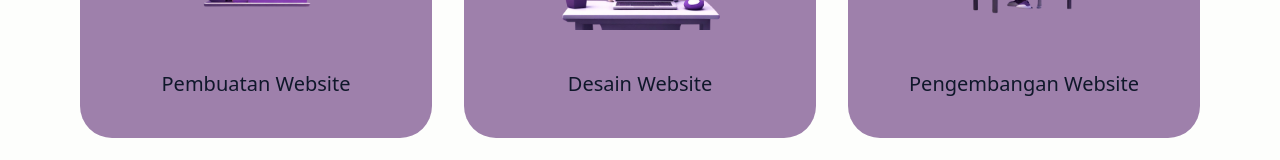
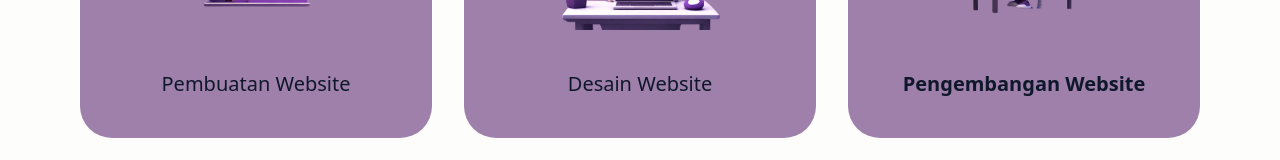
Before and after one commit to ilessall/Yukti, a website: page public/index.html in a window 1280 px wide. Shown: the part 1353-1513 px from the top of the page. Drawn offline with nearby package versions, Linux system fonts and the light colour scheme.

Commit message:
update ya

```diff
--- a/public/index.html
+++ b/public/index.html
@@ -132,7 +132,7 @@
                     <div class="rounded-xl overflow-hidden">
                         <img src="../img/card3.png" alt="Card1" class="mx-auto w-3/5">
                     </div>
-                    <a href="#"><h2 class="text-center hover:text-opacity-85  text-slate-900 text-md md:text-lg lg:text-xl lg:mb-5 lg:mt-10 font-medium">Pengembangan Website</h2></a>
+                    <a href="#"><h2 class="text-center hover:text-opacity-85  text-slate-900 text-md md:text-lg lg:text-xl lg:mb-5 lg:mt-10 font-bold">Pengembangan Website</h2></a>
 
 
                 </div>
```
Also changed, not shown: public/css/style.css.
